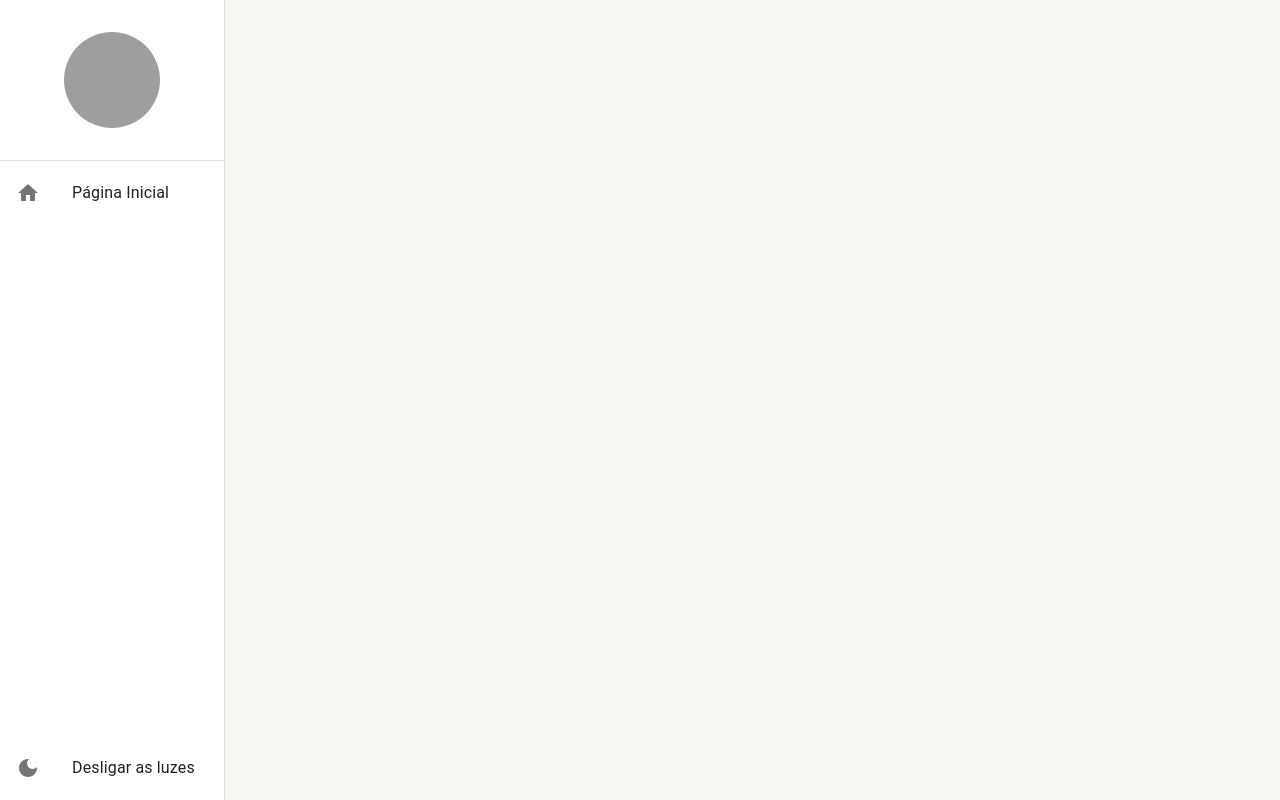
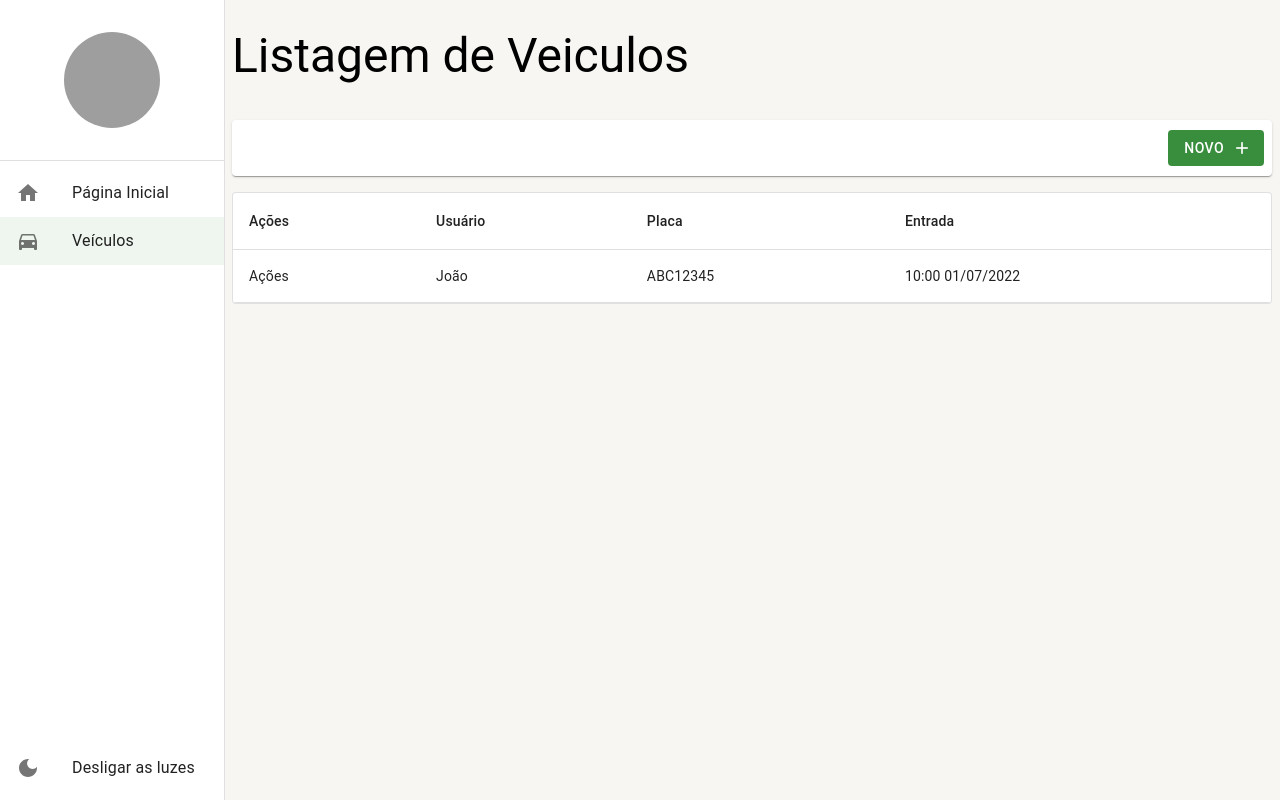
Before and after one commit to Pedro-Afonso/estacionamento-react, a React (Create React App) app: page /veiculos in a window 1280 px wide. Built offline with nearby package versions, Linux system fonts and the light colour scheme; grey boxes are pictures that could not be loaded.

Commit message:
feat: Adicionado Listagem de Veiculos

```diff
--- /dev/null
+++ b/src/pages/ListagemDeVeiculos.tsx
@@ -0,0 +1,41 @@
+import {
+  Paper,
+  Table,
+  TableBody,
+  TableCell,
+  TableContainer,
+  TableHead,
+  TableRow,
+} from "@mui/material";
+import { FerramentasDaListagem } from "../shared/components";
+import { LayoutBaseDaPagina } from "../shared/layout";
+
+export const ListagemDeVeiculos = () => {
+  return (
+    <LayoutBaseDaPagina
+      titulo="Listagem de Veiculos"
+      barraDeFerramentas={<FerramentasDaListagem />}
+    >
+      <TableContainer component={Paper} variant="outlined" sx={{ m: 1, width: "auto" }}>
+        <Table>
+          <TableHead>
+            <TableRow>
+              <TableCell>Ações</TableCell>
+              <TableCell>Usuário</TableCell>
+              <TableCell>Placa</TableCell>
+              <TableCell>Entrada</TableCell>
+            </TableRow>
+          </TableHead>
+          <TableBody>
+            <TableRow>
+              <TableCell>Ações</TableCell>
+              <TableCell>João</TableCell>
+              <TableCell>ABC12345</TableCell>
+              <TableCell>10:00 01/07/2022</TableCell>
+            </TableRow>
+          </TableBody>
+        </Table>
+      </TableContainer>
+    </LayoutBaseDaPagina>
+  );
+};
--- a/src/pages/index.ts
+++ b/src/pages/index.ts
@@ -1 +1,2 @@
 export * from "./Dashboard";
+export * from "./ListagemDeVeiculos";
--- a/src/routes/index.tsx
+++ b/src/routes/index.tsx
@@ -1,6 +1,6 @@
 import { useEffect } from "react";
-import { Route, Routes } from "react-router-dom";
-import { Dashboard } from "../pages";
+import { Navigate, Route, Routes } from "react-router-dom";
+import { Dashboard, ListagemDeVeiculos } from "../pages";
 import { useDrawerContext } from "../shared/contexts";
 
 export const AppRoutes = () => {
@@ -13,12 +13,19 @@ export const AppRoutes = () => {
         icon: "home",
         path: "/pagina-inicial",
       },
+      {
+        label: "Veículos",
+        icon: "directions_car_icon",
+        path: "/veiculos",
+      },
     ]);
   }, [setDrawerOptions]);
 
   return (
     <Routes>
       <Route path="/pagina-inicial" element={<Dashboard />} />
+      <Route path="/veiculos" element={<ListagemDeVeiculos />} />
+      <Route path="*" element={<Navigate to="/pagina-inicial" />} />
     </Routes>
   );
 };
```
